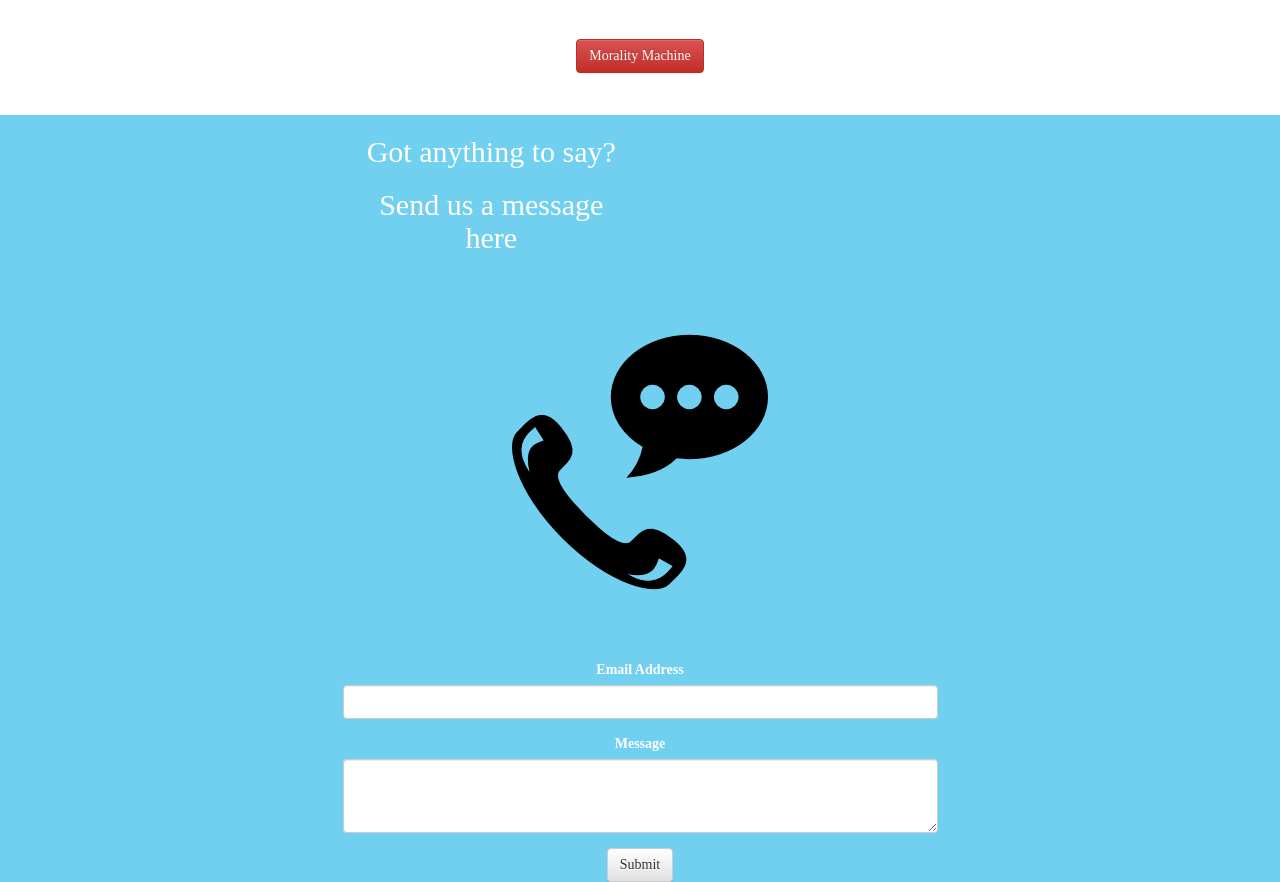
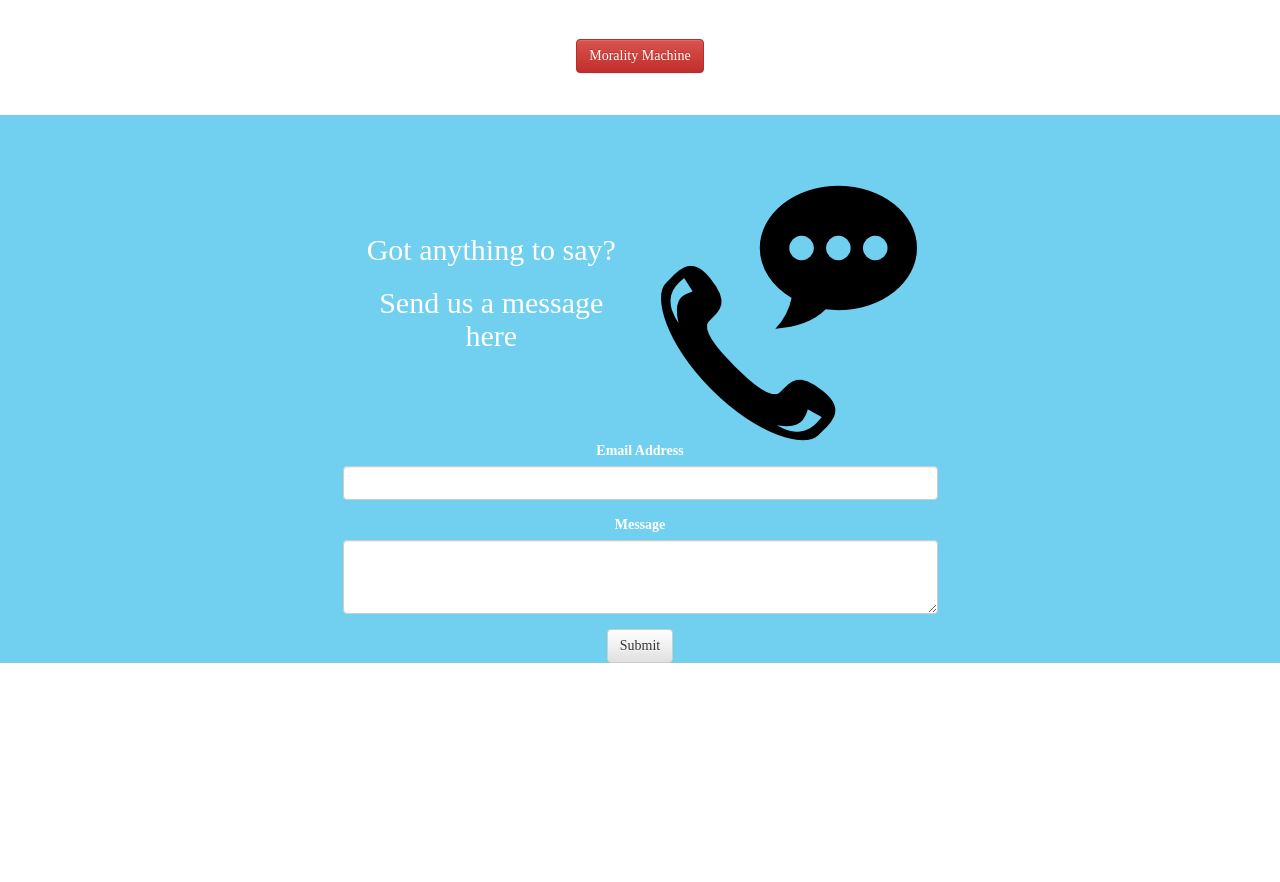
Before and after one commit to Mechasparrow/globalhack-moral-homelessness, a website: page public/index.html in a window 1280 px wide. Shown: the part 1374-2256 px from the top of the page. After the commit the page ends 2037 px from the top, so only its background shows below. Drawn offline with nearby package versions, Linux system fonts and the light colour scheme.

Commit message:
Fixed up the contact page

```diff
--- a/public/index.html
+++ b/public/index.html
@@ -80,7 +80,7 @@
 
       <div id="contactMe" class="col-md-12">
         <div class="white text-center col-md-offset-3 col-md-6">
-          <div class="col-md-6">
+          <div id="contactText" class="col-md-6">
             <h2>Got anything to say?</h2>
             <h2>Send us a message here</h2>
           </div>
@@ -97,6 +97,7 @@
               <div class="text-center">
                 <button class ="btn btn-default" type="submit"> Submit</button>
               </div>
+              <input type="hidden" name="_next" value="index.html" />
             </form>
           </div>
       </div>
--- a/public/style.css
+++ b/public/style.css
@@ -107,5 +107,9 @@ body{
 }
 
 #phonePic{
-  padding:5em 5em 5em 5em;
+  padding-top:5em;
 }
+
+#contactText{
+  padding-top:7em;
+}
```
